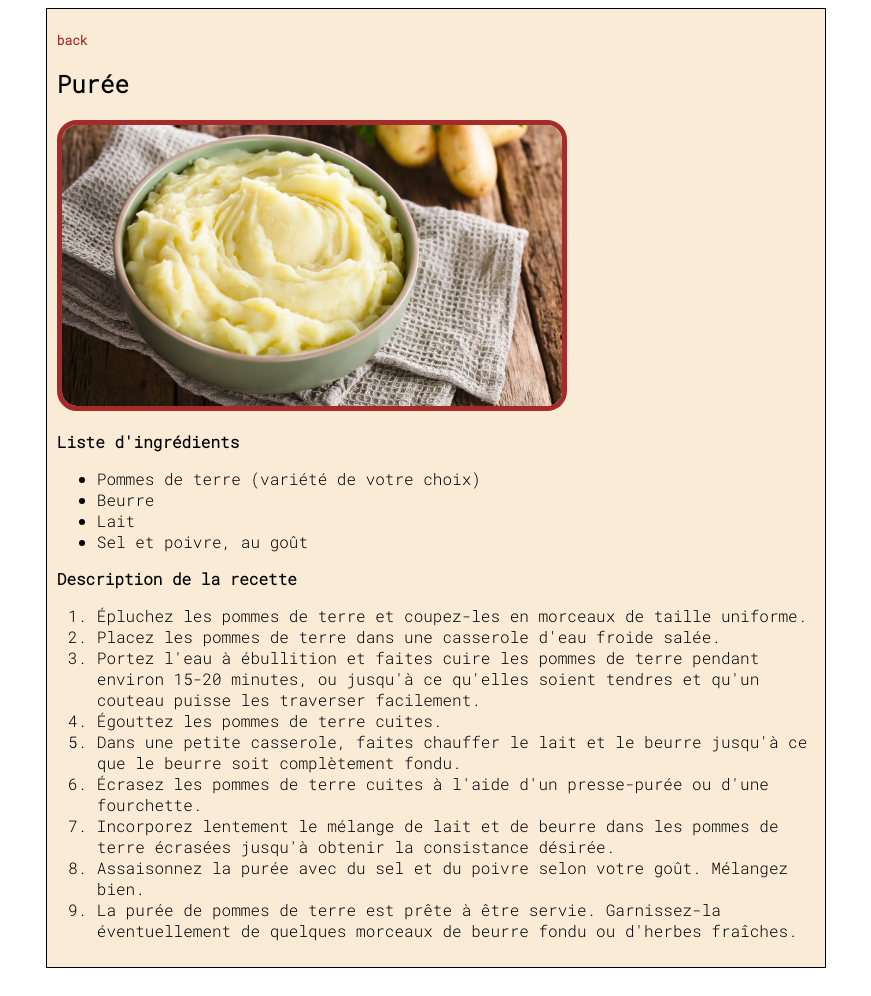
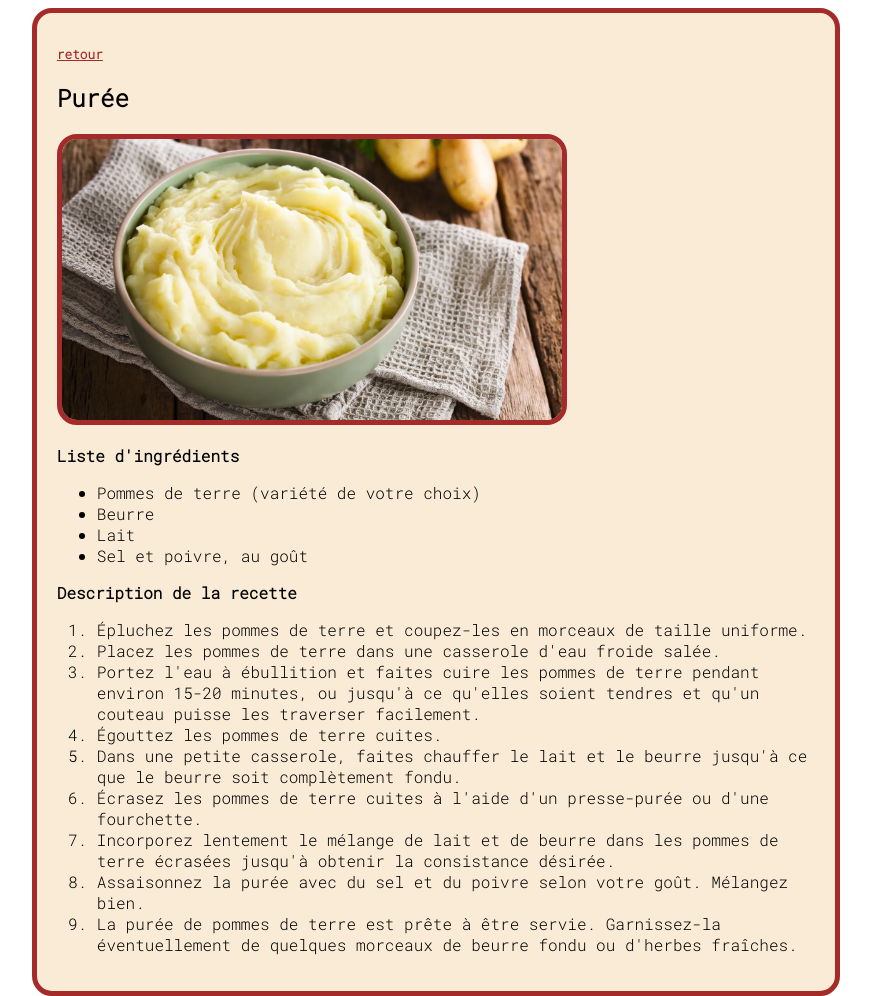
Before and after one commit to ThomasPhpn/odin-recipes, a plain HTML site: page recipes/puree.html in a window 1280 px wide. Shown: the whole page, without its empty margins (204-1075 px from the left). Drawn offline with Linux system fonts and the light colour scheme.

Commit message:
change in the css and some html

```diff
--- a/recipes/puree.html
+++ b/recipes/puree.html
@@ -11,7 +11,7 @@
     </head>
 <body>
 <section id="zone1">
-    <h3><a href="../index.html">back</a></h3>
+    <h3><a class="back" href="../index.html">retour</a></h3>
     <h2>Purée</h2>
 
     <img src="../images/puree.webp" alt="images de purée" width="500">
--- a/style.css
+++ b/style.css
@@ -2,16 +2,19 @@
 {
     font-family:'Roboto Mono';
     background-color: antiquewhite;
-    border: 1px solid;
+    border: 5px solid brown;
     width: 60%;
     margin-left: auto;
     margin-right: auto;
     padding: 10px;
+    border-radius: 20px;
+    padding: 20px;
 }
 h1
 {
     color: rgb(18, 71, 139);
     font-size: 3em;
+    text-align: center;
 }
 h3
 {
@@ -25,6 +28,7 @@ h3
 .main-list li
 {
     list-style-type: none;
+    text-align: center;
 }
 a
 {
@@ -43,3 +47,7 @@ img
     border: solid brown 5px;
     border-radius: 20px;
 }
+.back
+{
+    text-decoration: underline;
+}
```
Also changed, not shown: recipes/lasagna.html (+1 -1 lines), recipes/lentilles.html (+1 -1 lines).
